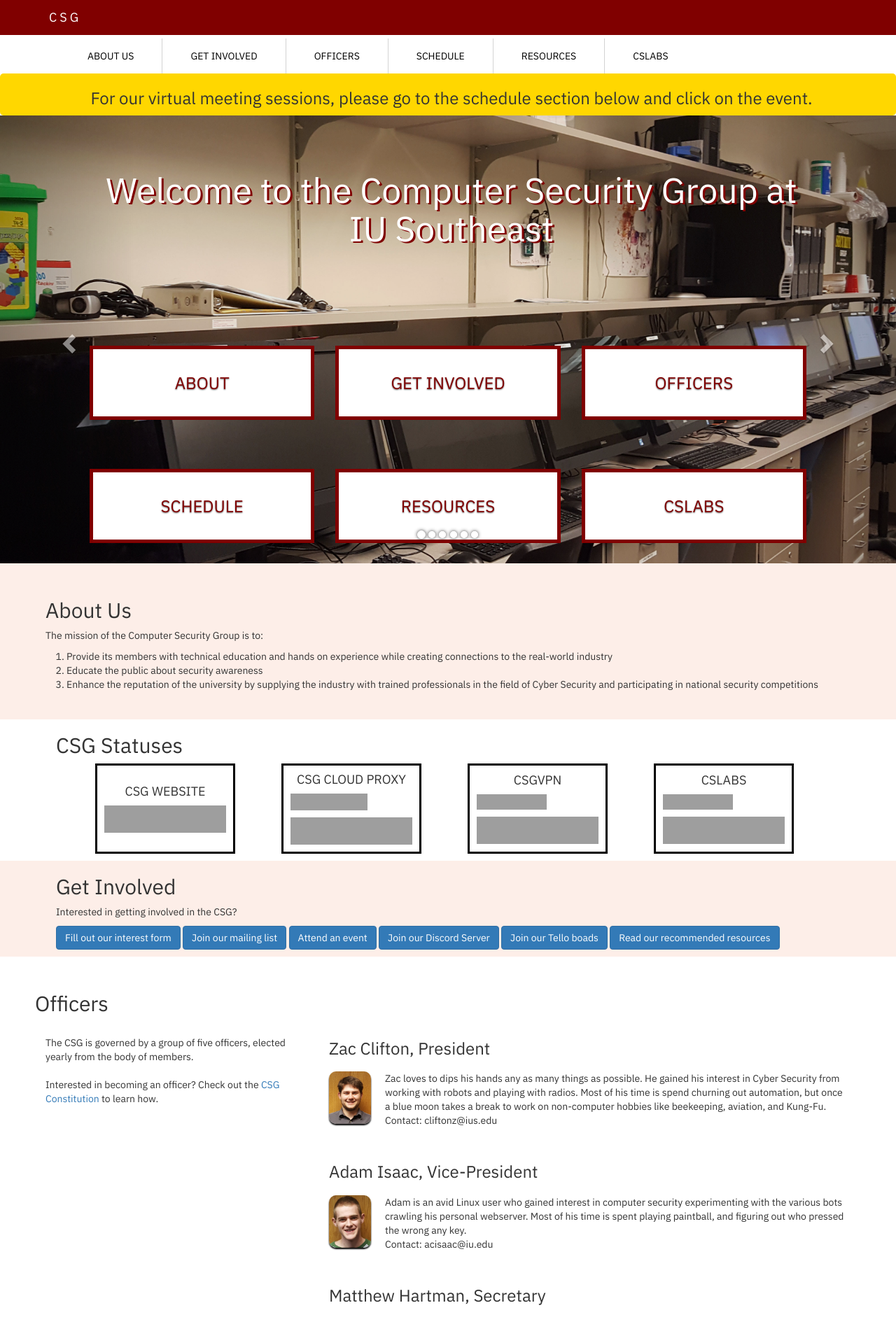
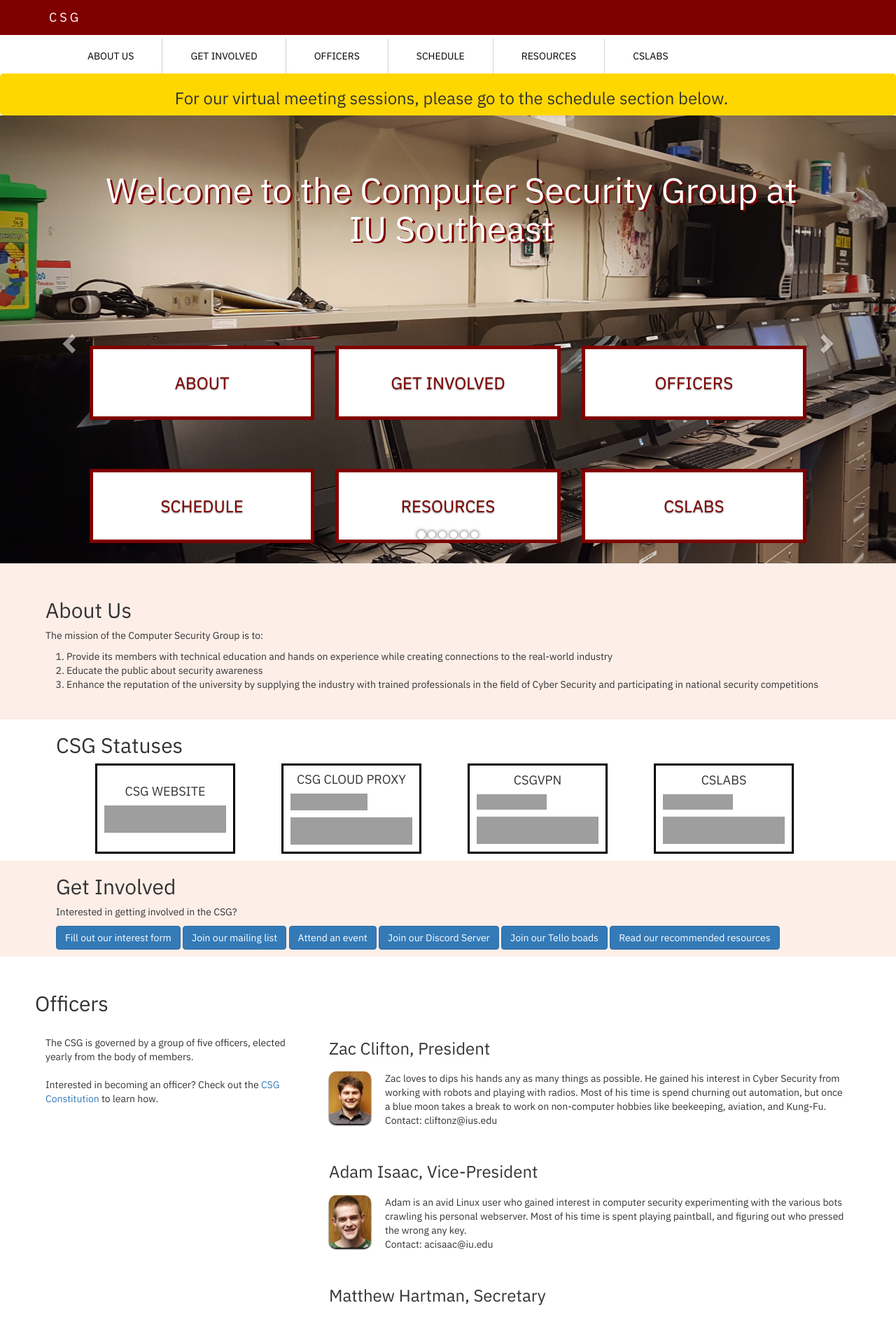
Before and after one commit to ius-csg/csghomepage, a Jekyll site: the page built from index.html, in a window 1280 px wide, cut to the strip 0-1882 px from the top of the page. Shown: the whole strip at 70% size. Built offline with Jekyll 4.4.1, drawn with Linux system fonts in a browser that asks for light colours; grey boxes are pictures that could not be loaded.

Commit message:
Fixing spelling errors and styleing

```diff
--- a/_includes/carousel.html
+++ b/_includes/carousel.html
@@ -13,7 +13,7 @@
     }
 </style>
 
-<div id="homeCarousel" class="carousel slide" data-ride="carousel">
+<div id="homeCarousel" class="carousel slide carousel-fade" data-ride="carousel">
 
     <div class="carousel-inner">
         {% for slide in site.data.carousel.slides %}
--- a/_includes/header.html
+++ b/_includes/header.html
@@ -27,6 +27,6 @@
 
     <div class="container-warning">
         <h3>
-        For our virtual meeting sessions, please go to the schedule section below and click on the event.
+        For our virtual meeting sessions, please go to the schedule section below.
         </h3>
       </div>
--- a/style.css
+++ b/style.css
@@ -180,7 +180,6 @@
   position: relative;
   width: auto;
   margin: 0;
-  padding-top: 1px;
   padding: 0.15%;
   border-radius: 5px;
 }
@@ -206,7 +205,7 @@
 .tab-header {
   /*background-color: maroon;*/
   height: auto;
-  width: 100%;
+  width: auto;
   margin: 0;
 }
 
```
